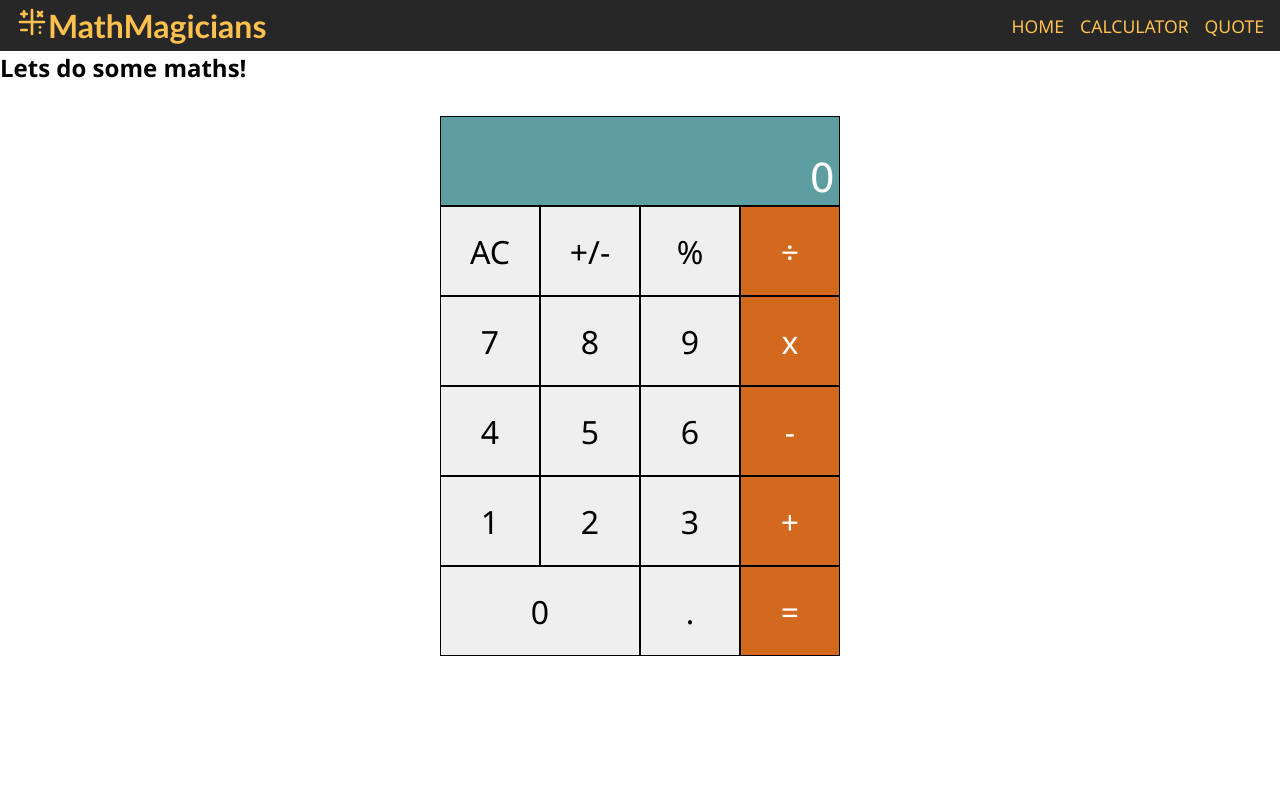
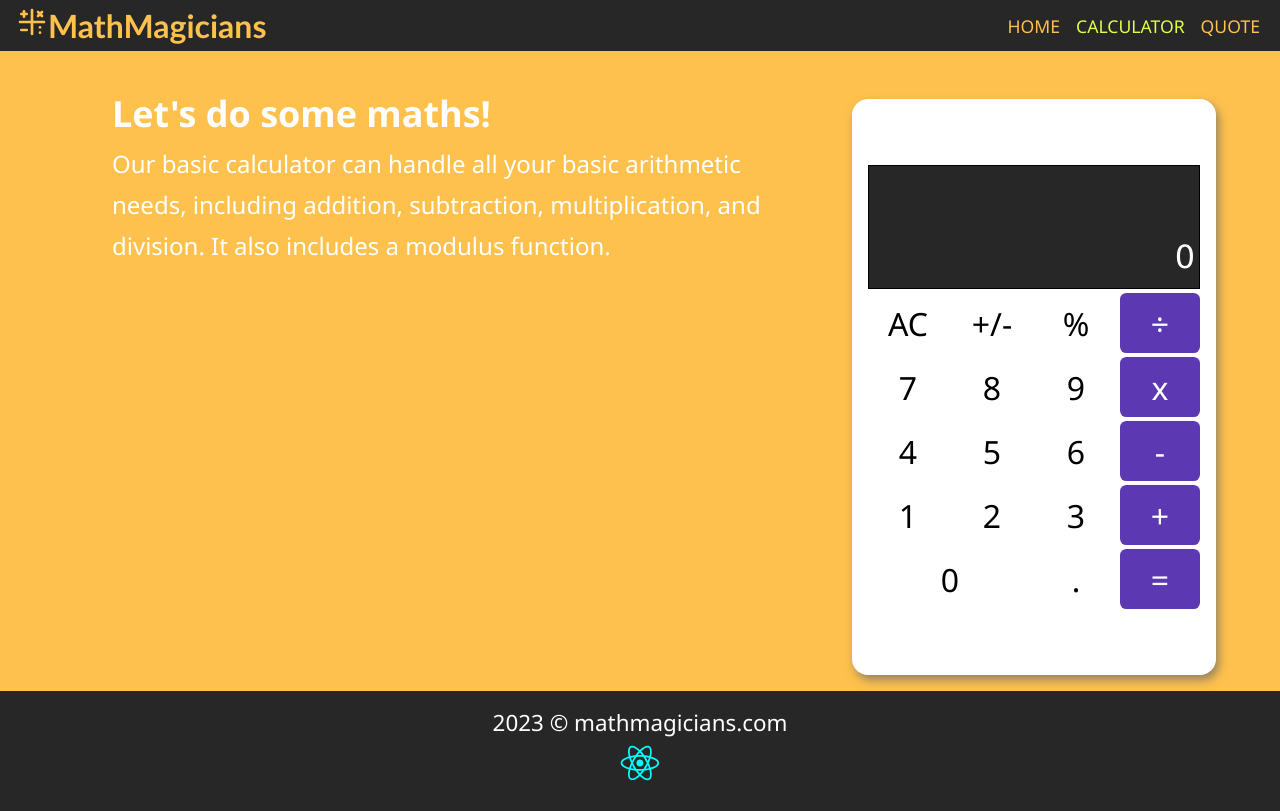
Before and after one commit to IndieCoderMM/math-magicians, a React (Create React App) app: page /calculator in a window 1280 px wide. Built offline with nearby package versions, Linux system fonts and the light colour scheme.

Commit message:
Add styles to pages

```diff
--- a/src/App.css
+++ b/src/App.css
@@ -14,6 +14,29 @@ body {
   --lime: #e0ff4d;
   --purple: #8450ff;
   --indigo: #5c38b3;
+}
+
+/* Footer section  */
+footer {
+  padding: 1rem;
+  text-align: center;
+  font-size: 1.4rem;
+  background-color: #272727;
+  color: #fff;
+}
+
+.react-icon {
+  width: 50px;
+  height: 50px;
+  color: cyan;
+}
+
+.page {
+  width: 100%;
+  min-height: 80vh;
+  padding: 1rem 4rem;
+  line-height: 1.7;
+  font-size: 1.3rem;
 }
 
 /* Navbar section  */
@@ -38,6 +61,7 @@ body {
   display: flex;
   justify-content: space-around;
   gap: 1rem;
+  padding: 0.25rem;
   font-size: 1.1rem;
 }
 
@@ -48,8 +72,72 @@ body {
   transition: all 0.3s;
 }
 
+.nav-link.active {
+  color: var(--lime);
+}
+
 .nav-link:hover {
   color: var(--lime);
+}
+
+/* Homepage  */
+.home-page {
+  display: flex;
+  flex-direction: column;
+  justify-content: center;
+  gap: 1rem;
+}
+
+.button-group {
+  list-style: none;
+  display: flex;
+  gap: 1rem;
+}
+
+.link-button {
+  display: block;
+  padding: 0.5rem 1rem;
+  text-decoration: none;
+  color: #fff;
+  background-color: var(--indigo);
+  border-radius: 0.25rem;
+  transition: all 0.3s;
+}
+
+.link-button:hover {
+  background-color: var(--purple);
+}
+
+/* Quote page  */
+.quote-page {
+  text-align: center;
+  display: flex;
+  flex-direction: column;
+  justify-content: center;
+  font-size: 1.5rem;
+}
+
+.quote {
+  font-size: 1.2em;
+  font-family: Cambria, Cochin, Georgia, Times, 'Times New Roman', serif;
+  font-weight: 700;
+}
+
+.author {
+  color: #333;
+  font-style: italic;
+}
+
+/* Calculator page  */
+.calculator-page {
+  background-color: var(--yellow);
+  color: #fff;
+  display: flex;
+}
+
+.calculator-page .content {
+  padding: 1rem 3rem;
+  font-size: 1.5rem;
 }
 
 .calculator-grid {
@@ -57,34 +145,45 @@ body {
   justify-content: center;
   align-content: center;
   margin-top: 2rem;
-  grid-template-columns: repeat(4, 100px);
-  grid-template-rows: repeat(6, 90px);
+  grid-template-columns: repeat(4, 80px);
+  grid-template-rows: repeat(7, 60px);
+  background-color: white;
+  width: fit-content;
+  padding: 1rem;
+  gap: 0.25rem;
+  border-radius: 1rem;
+  box-shadow: 3px 5px 10px rgba(105, 105, 105, 0.707);
 }
 
 .calculator-grid > button {
   font-family: 'Segoe UI', Tahoma, Geneva, Verdana, sans-serif;
   font-size: 2rem;
-  border: solid 1px black;
+  background-color: white;
+  border: none;
+  border-radius: 0.2em;
   outline: none;
+  transition: all 0.2s;
 }
 
 .calculator-grid > button:hover {
-  background-color: cyan;
+  box-shadow: 0 3px 10px #ccc;
+  transform: translateY(-1px);
 }
 
-.operator {
-  background-color: chocolate;
-  color: white;
+.calculator-grid .operator {
+  background-color: var(--indigo);
+  color: #fff;
 }
 
 .calculator-grid .operator:hover {
-  background-color: coral;
-  color: black;
+  background-color: var(--purple);
+  transform: none;
 }
 
 .output-screen {
   grid-column: span 4;
-  background-color: cadetblue;
+  grid-row: span 2;
+  background-color: #272727;
   border: solid 1px black;
   padding: 0.25rem;
   display: flex;
@@ -93,17 +192,19 @@ body {
   text-align: right;
   color: white;
   font-family: Verdana, Geneva, Tahoma, sans-serif;
+  overflow-wrap: break-word;
 }
 
 .output-text {
   width: 100%;
-  font-size: 2.5rem;
+  font-size: 2rem;
   overflow: hidden;
+  color: white;
 }
 
 .formula {
   width: 100%;
-  font-size: 1.5rem;
+  font-size: 1.3rem;
   color: powderblue;
 }
 
--- a/src/App.js
+++ b/src/App.js
@@ -2,6 +2,7 @@ import React from 'react';
 import { Routes, Route } from 'react-router-dom';
 import './App.css';
 import Navbar from './components/Navbar';
+import Footer from './components/Footer';
 import HomePage from './pages/HomePage';
 import QuotePage from './pages/QuotePage';
 import CalculatorPage from './pages/CalculatorPage';
@@ -14,6 +15,7 @@ const App = () => (
       <Route path="/calculator" element={<CalculatorPage />} />
       <Route path="/quote" element={<QuotePage />} />
     </Routes>
+    <Footer />
   </>
 );
 
--- /dev/null
+++ b/src/components/Footer.js
@@ -0,0 +1,11 @@
+import React from 'react';
+import { DiReact } from 'react-icons/di';
+
+const Footer = () => (
+  <footer>
+    <p>2023 &copy; mathmagicians.com</p>
+    <DiReact className="react-icon" />
+  </footer>
+);
+
+export default Footer;
--- a/src/pages/CalculatorPage.js
+++ b/src/pages/CalculatorPage.js
@@ -2,10 +2,18 @@ import React from 'react';
 import Calculator from '../components/Calculator';
 
 const CalculatorPage = () => (
-  <div>
-    <h2>Lets do some maths!</h2>
+  <section className="calculator-page page">
+    <div className="content">
+      <h2>Let&apos;s do some maths!</h2>
+      <p>
+        Our basic calculator can handle all your basic arithmetic needs,
+        including addition, subtraction, multiplication, and division. It also
+        includes a modulus function.
+      </p>
+    </div>
+
     <Calculator />
-  </div>
+  </section>
 );
 
 export default CalculatorPage;
--- a/src/pages/HomePage.js
+++ b/src/pages/HomePage.js
@@ -1,14 +1,33 @@
 import React from 'react';
+import { NavLink } from 'react-router-dom';
 
 const HomePage = () => (
-  <section className="homepage">
+  <section className="page home-page">
     <h2>Welcome to our page!</h2>
     <p>
       Welcome to Math Magicians, where calculations and inspiration come
-      together. With our powerful calculators, you can solve any equation with
+      together. With our powerful calculator, you can do math calculations with
       ease. And our collection of famous math quotes will give you the
       motivation to keep learning and growing.
     </p>
+    <p>
+      Our team of experts is constantly updating our calculators with the latest
+      technology to ensure you have access to the most accurate and efficient
+      calculations. We also hand-pick the best math quotes from some of the most
+      brilliant minds in history to keep you motivated and on track.
+    </p>
+    <ul className="button-group">
+      <li key={1}>
+        <NavLink to="/calculator" className="link-button">
+          Start Calculating
+        </NavLink>
+      </li>
+      <li key={2}>
+        <NavLink to="/quote" className="link-button">
+          Read Today Quote
+        </NavLink>
+      </li>
+    </ul>
   </section>
 );
 
--- a/src/pages/QuotePage.js
+++ b/src/pages/QuotePage.js
@@ -1,5 +1,31 @@
 import React from 'react';
 
-const QuotePage = () => <div>Welcome to QuotePage!</div>;
+const QuotePage = () => {
+  const quotes = [
+    {
+      text: 'Mathematics is the language in which God has written the universe.',
+      author: 'Galileo Galilei',
+    },
+    {
+      text: 'Pure mathematics is in its way, the poetry of logical ideas.',
+      author: 'Albert Einstein',
+    },
+    {
+      text: 'Math is not about knowing the answer; it shows us how to get there.',
+      author: 'Sol LeWitt',
+    },
+    {
+      text: 'The beauty of mathematics only shows itself to more patient followers.',
+      author: 'Aristotle',
+    },
+  ];
+  const selectedQuote = quotes[Math.floor(Math.random() * quotes.length)];
+  return (
+    <section className="page quote-page">
+      <p className="quote">{selectedQuote.text}</p>
+      <p className="author">{selectedQuote.author}</p>
+    </section>
+  );
+};
 
 export default QuotePage;
```
Also changed, not shown: public/manifest.json, 1 other file (tests, documents, lock files or other folders).
